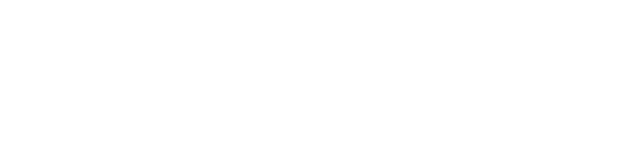
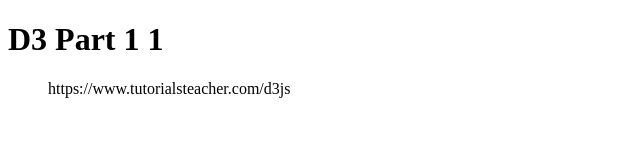
Before and after one commit to DS4200-Sec2-F22/ic-07-shepner23, a plain HTML site: page index.html in a window 1280 px wide. Shown: the whole page, without its empty margins (0-640 px from the left). Drawn offline with Linux system fonts and the light colour scheme.

Commit message:
Update index.html

```diff
--- a/index.html
+++ b/index.html
@@ -3,11 +3,18 @@
 
 <head>
     <meta charset=utf-8/>
+    <title>ic-05</title>
 </head>
 
 
 <body>
 
+<h1>D3 Part 1 1</h1>
+
+
+    <ul>
+            https://www.tutorialsteacher.com/d3js
+        </ul>
 
 </body>
 
```
